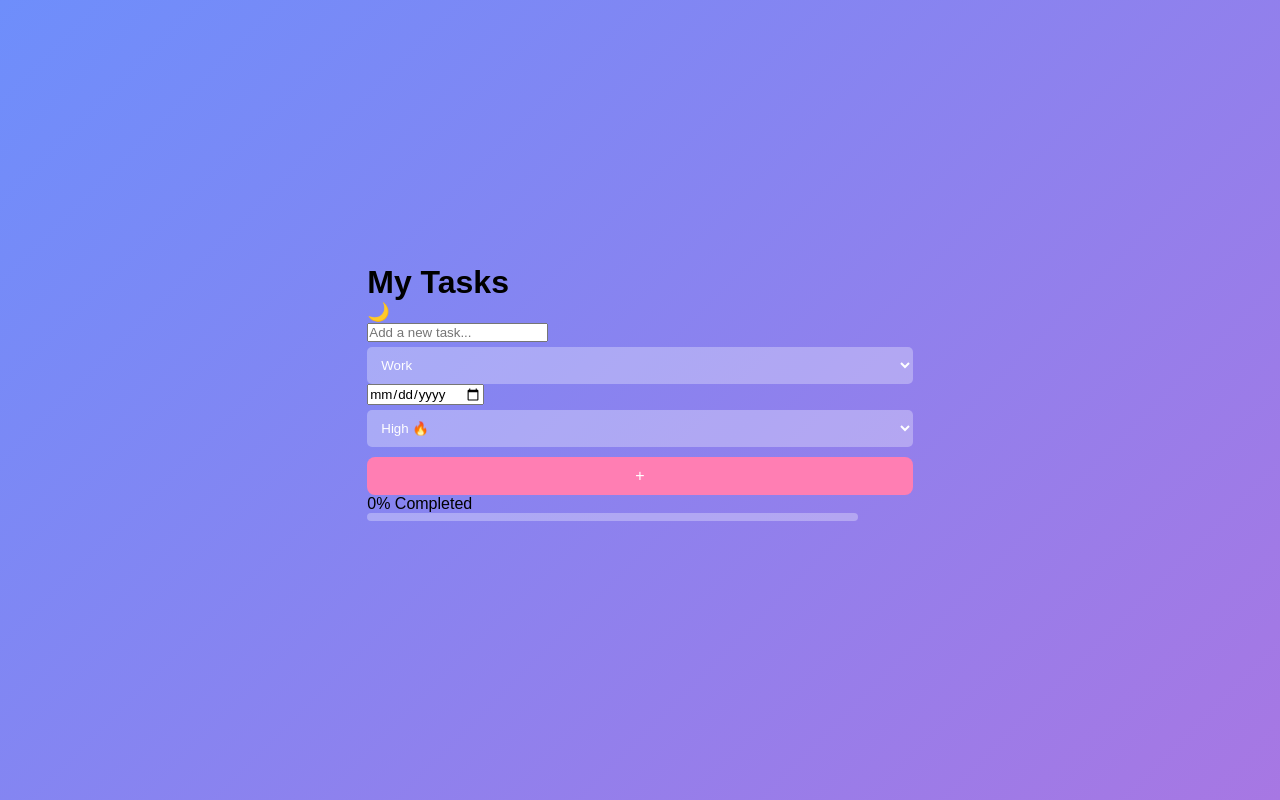
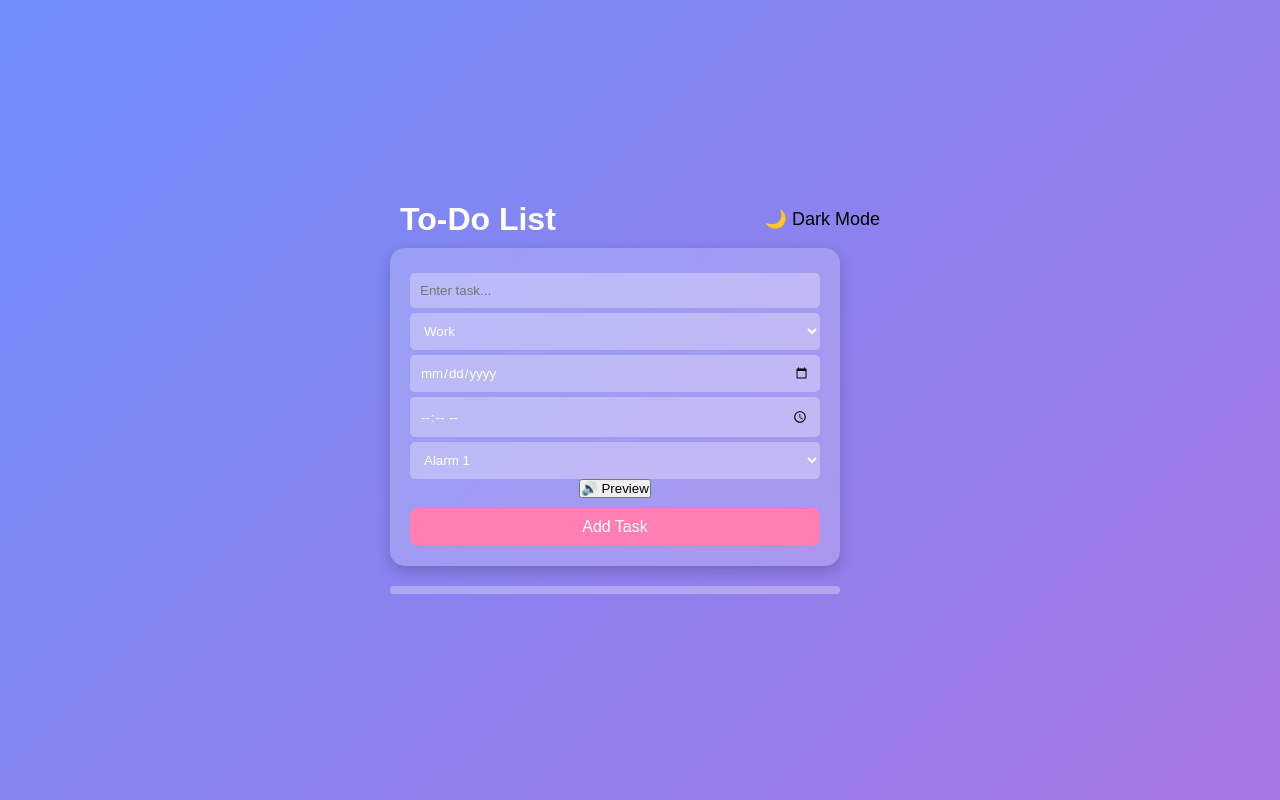
Before and after one commit to Shweta-2144/To-Do-list-app, a plain HTML site: page index.html in a window 1280 px wide. Drawn offline with Linux system fonts and the light colour scheme.

Commit message:
Update index.html

```diff
--- a/index.html
+++ b/index.html
@@ -4,60 +4,58 @@
     <meta charset="UTF-8">
     <meta name="viewport" content="width=device-width, initial-scale=1.0">
     <title>Advanced To-Do List</title>
+    <link rel="stylesheet" href="styles.css">
+    <link rel="manifest" href="manifest.json">
+    <script src="script.js"></script>
+    <link rel="icon" href="favicon.ico" type="image/x-icon">
 
-    <!-- Corrected Favicon Link -->
-    <link rel="icon" type="image/x-icon" href="favicon.ico">
-
-    <!-- Stylesheet -->
-    <link rel="stylesheet" href="styles.css">
-
-    <!-- Manifest File -->
-    <link rel="manifest" href="manifest.json">
-    <meta name="theme-color" content="#007BFF">
 </head>
 <body>
-    <div class="container">
-        <div class="header">
-            <h1>My Tasks</h1>
-            <button id="darkModeToggle">🌙</button>
+    <header>
+        <h1>To-Do List</h1>
+        <button id="darkModeToggle">🌙 Dark Mode</button>
+    </header>
+
+    <main>
+        <div class="task-input">
+            <input type="text" id="taskInput" placeholder="Enter task..." required>
+            <select id="taskCategory">
+                <option value="work">Work</option>
+                <option value="personal">Personal</option>
+                <option value="study">Study</option>
+            </select>
+            <input type="date" id="taskDate">
+            <input type="time" id="taskTime">
+
+            <select id="alarmSelect">
+                <option value="alarm1.mp3">Alarm 1</option>
+                <option value="alarm2.mp3">Alarm 2</option>
+                <option value="alarm3.mp3">Alarm 3</option>
+                <option value="alarm4.mp3">Alarm 4</option>
+            </select>
+            <button id="playAlarmBtn">🔊 Preview</button>
+            <button id="addTaskBtn">Add Task</button>
         </div>
 
-        <div class="input-container">
-            <input type="text" id="taskInput" placeholder="Add a new task...">
-            <select id="taskCategory">
-                <option value="Work">Work</option>
-                <option value="Personal">Personal</option>
-                <option value="Urgent">Urgent</option>
-            </select>
-            <input type="date" id="taskDate">
-            <select id="taskPriority">
-                <option value="High">High 🔥</option>
-                <option value="Medium">Medium ⚡</option>
-                <option value="Low">Low 🍃</option>
-            </select>
-            <button id="addTaskBtn">+</button>
+        <div class="progress-bar">
+            <div id="progressFill"></div>
+            <span id="progressText">0% Completed</span>
         </div>
 
         <ul id="taskList"></ul>
+    </main>
 
-        <div class="progress-container">
-            <p id="progressText">0% Completed</p>
-            <div class="progress-bar">
-                <div id="progressFill"></div>
-            </div>
-        </div>
-    </div>
 
-    <!-- JavaScript File -->
-    <script src="script.js"></script>
 
-    <!-- Service Worker Registration (Fixed Path) -->
     <script>
-        if ('serviceWorker' in navigator) {
-            navigator.serviceWorker.register('sw.js')
-                .then(() => console.log("Service Worker Registered"))
-                .catch((error) => console.log("Service Worker Registration Failed:", error));
+        if ("serviceWorker" in navigator) {
+            navigator.serviceWorker.register("sw.js").then(() => {
+                console.log("Service Worker Registered");
+            });
         }
     </script>
+     <script src="script.js"></script>
+
+
 </body>
 </html>
```
